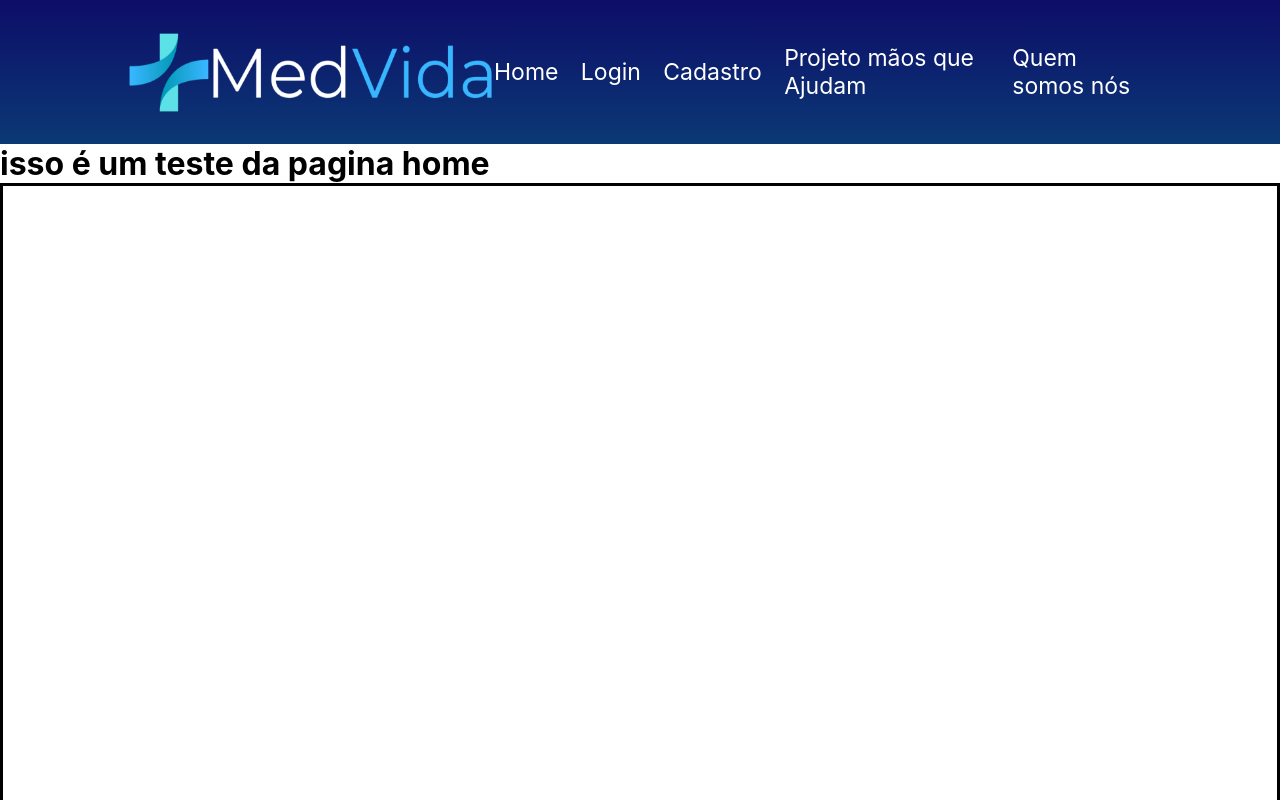
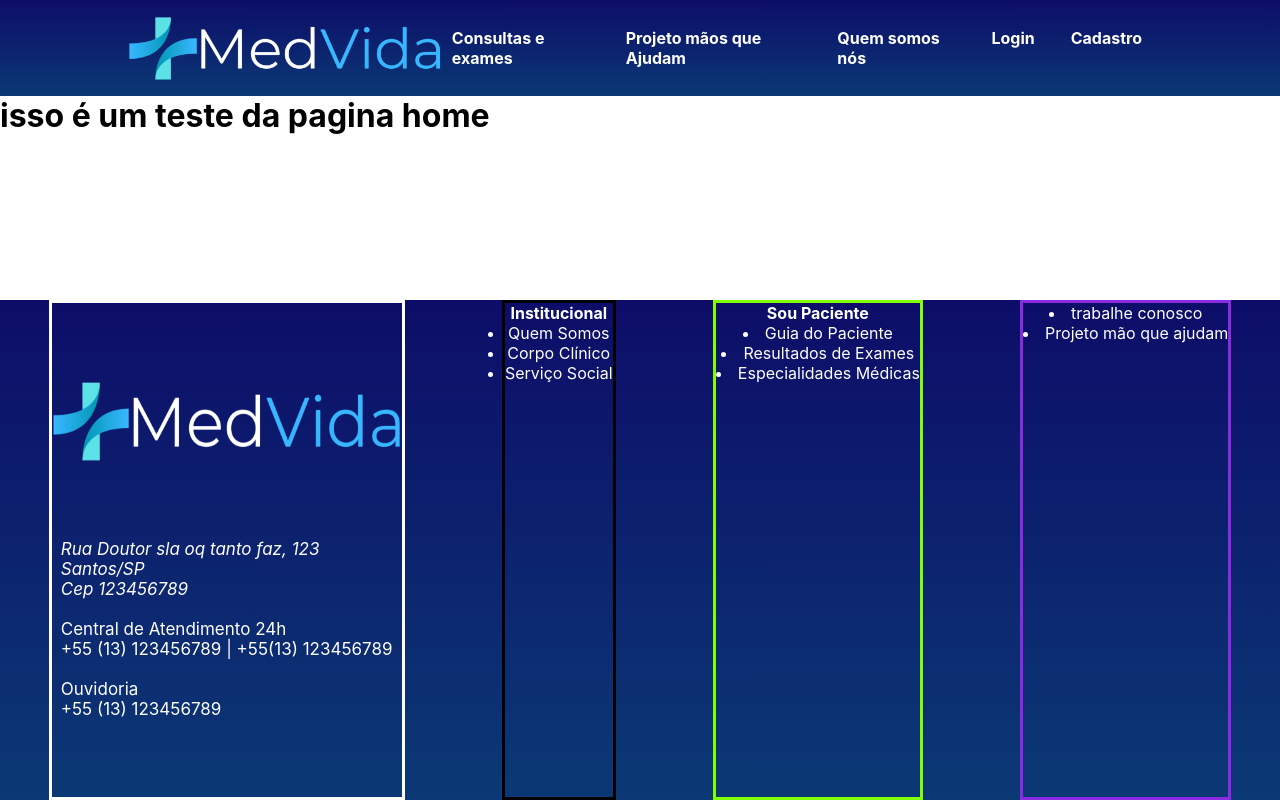
Before and after one commit to fellype-moura-flooxai/volunteers-hospital-frontend, a React (Create React App) app: page / in a window 1280 px wide. Shown: the top 800 px of the page. Built offline with nearby package versions, Linux system fonts and the light colour scheme.

Commit message:
refactor: refactoring menu header to dropdown menu

```diff
--- a/src/components/Header/Header.css
+++ b/src/components/Header/Header.css
@@ -1,29 +1,66 @@
 .header {
     background: linear-gradient(#010161f3, #0b3975);
     color: white;
-    height: 18vh;
+    height: 12vh;
     display: flex;
     justify-content: space-between;
     align-items: center;
+    padding: 0 10%;
 }
 
-
-.logo-img-header{
-    height: 5rem;
-    width: 22.875rem;
-    margin-left: 10%;
+.logo-img-header {
+    height: 4rem;
+    width: auto;
 }
 
-.links {
-    margin-right: 10%;
+.nav-menu {
     display: flex;
-    align-items: center;
     gap: 1.4rem;
+    list-style: none;
 }
 
-.links a {
+.menu-list {
     display: flex;
+    gap: 1rem;
+    list-style: none;
+}
+
+.menu-list li {
+    position: relative;
+}
+
+.menu-list a {
+    display: block;
+    padding: 10px;
     color: white;
-    font-size: 23px;
+    font-weight: bold;
     text-decoration: none;
 }
+
+.menu-list a:hover {
+    background-color: #0b3975;
+}
+
+.dropdown-menu {
+    position: absolute;
+    top: 100%;
+    left: 0;
+    background-color: #0b3975;
+    list-style: none;
+    width: 100%;
+    opacity: 0;
+    visibility: hidden;
+    transition: all 0.3s ease;
+}
+
+.dropdown:hover .dropdown-menu {
+    opacity: 1;
+    visibility: visible;
+}
+
+.dropdown-menu li a {
+    padding: 10px;
+    font-weight: normal;
+    border-top: 1px solid rgba(255, 255, 255, 0.2);
+    color: aliceblue;
+}
--- a/src/components/Header/index.jsx
+++ b/src/components/Header/index.jsx
@@ -4,13 +4,22 @@
 const Header = () => (
     <div className='header'>
         <img src="logo.png" alt="logo do hospital" className='logo-img-header' />
-        <div className='links'>
-            <a href="/">Home</a>
-            <a href="/">Login</a>
-            <a href="/">Cadastro</a>
-            <a href="/">Projeto mãos que Ajudam</a>
-            <a href="/">Quem somos nós</a>
-        </div>
+
+        <nav className='nav-menu'>
+            <ul className='menu-list'>
+                <li className='dropdown'>
+                    <a href="/">Consultas e exames</a>
+                    <ul className='dropdown-menu'>
+                        <li><a href="/">teste</a></li>
+                        <li><a href="/">teste</a></li>
+                    </ul>
+                </li>
+                <li><a href="/">Projeto mãos que Ajudam</a></li>
+                <li><a href="/">Quem somos nós</a></li>
+                <li><a href="/">Login</a></li>
+                <li><a href="/">Cadastro</a></li>
+            </ul>
+        </nav>
     </div>
 )
 
--- a/src/pages/home/home.css
+++ b/src/pages/home/home.css
@@ -7,15 +7,3 @@
 main {
     flex: 1;
 }
-
-.section1 {
-    border: solid;
-    border-color: black;
-    height: 800px;
-}
-
-.section2 {
-    border: solid;
-    border-color: black;
-    height: 800px;
-}
```
